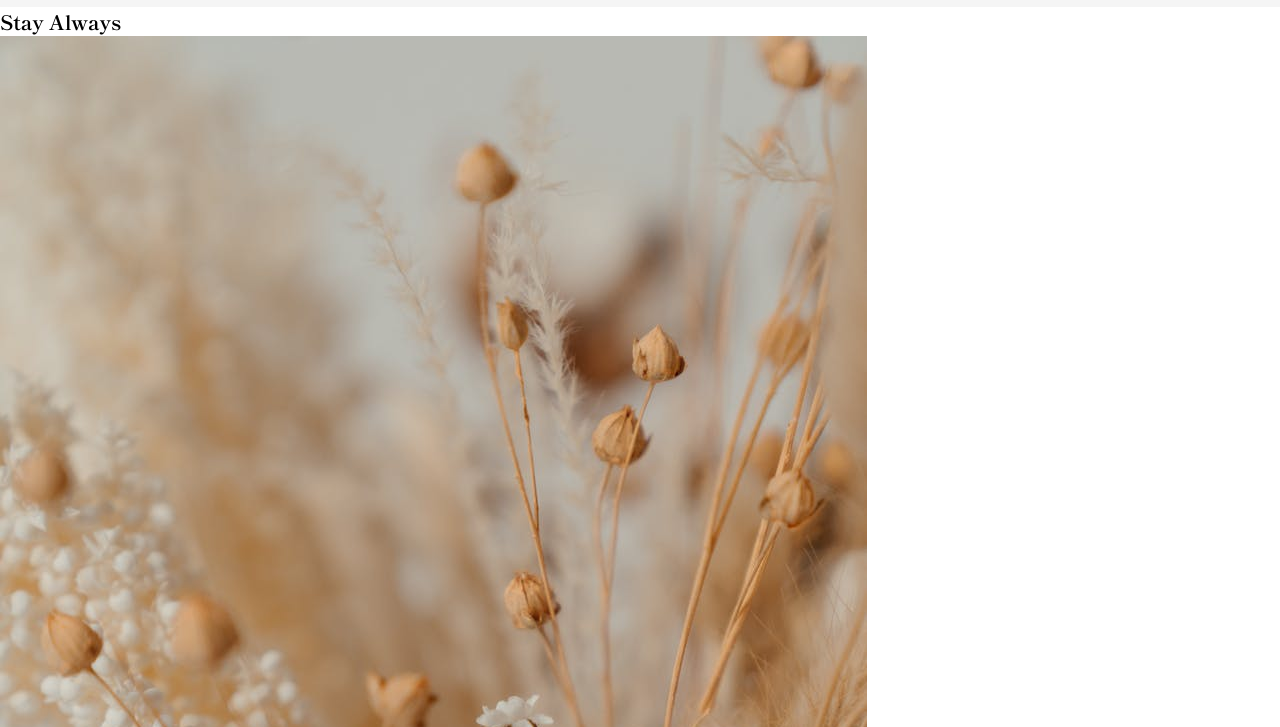
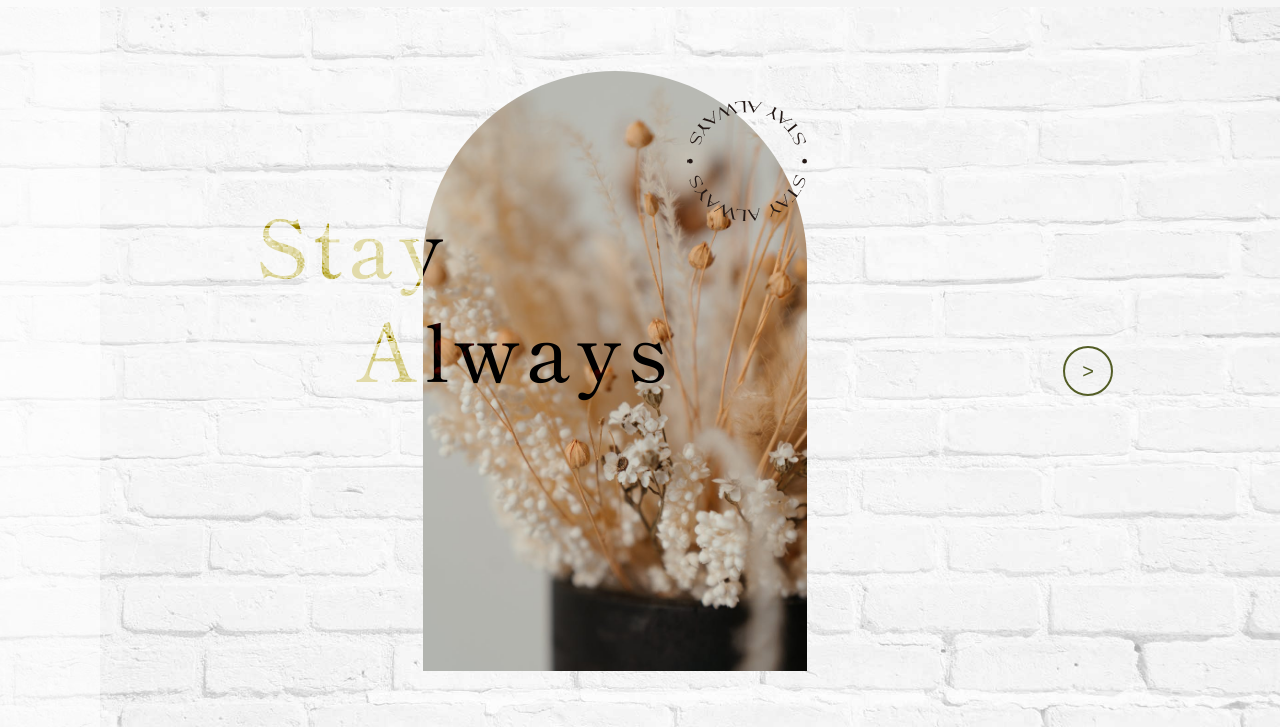
Before and after one commit to joyce44528/cfd104, a website: page home.html in a window 1280 px wide. Shown: the part 73-800 px from the top of the page. Drawn offline with Linux system fonts and the light colour scheme.

Commit message:
完成大部分banner(除slider-text和點點)

```diff
--- a/compass/app/css/main.css
+++ b/compass/app/css/main.css
@@ -29,9 +29,28 @@ img {
     object-fit: cover;
 }
 
+/* common settings */
+
+.heading-primary {
+    font-size: 8rem;
+    font-weight: 500;
+}
+
+
 /* /////////////////////////////////////////////////////////// */
 .header-wrap {
     background-color: #f5f5f5;
+    position: relative;
+}
+
+.header-wrap::before {
+    position: absolute;
+    top: 0;
+    left: 0;
+    content: '';
+    height: 100%;
+    width: 10rem;
+    background-color: rgba(255, 255, 255, .6);
 }
 
 /* navbar */
@@ -47,6 +66,7 @@ img {
 .navbar-logo {
     display: block;
     width: 8rem;
+    z-index: 2;
 }
 
 .navbar ul {
@@ -140,3 +160,92 @@ img {
 .nav-toggle:hover::before {
     transform: scale(.8,.8);
 }
+
+/* banner */
+.banner {
+    padding: 5% 0;
+    background: url('/imgs/bg_brick-wall.jpg') 0 0 / cover;
+}
+
+.banner-wrap {
+    position: relative;
+    display: flex;
+    justify-content: center;
+}
+
+.banner-title {
+    position: absolute;
+    top: 20%;
+    left: 20%;
+    z-index: 2;
+    line-height: 1.3;
+    letter-spacing: .6rem;
+    color: rgb(61 50 21);
+    mix-blend-mode: color-burn;
+}
+
+.banner-title span {
+    display: block;
+    margin-left: 10rem;
+}
+
+.banner-slider {
+    display: flex;
+    align-items: center;
+    justify-content: center;
+    width: 100%;
+}
+
+.slider-content,
+.slider-btn {
+    margin-left: 20%;
+}
+
+.slider-content {
+    width: 30%;
+    position: relative;
+
+}
+
+.slider-content::before {
+    content: '';
+    width: 12rem;
+    height: 12rem;
+    background-image: url('/imgs/SVG/logo-decoration.svg');
+    position: absolute;
+    top: 5%;
+    right: 0;
+    animation: rotateCircle 10s linear infinite;
+
+
+}
+
+.slide {
+    height: 60rem;
+    width: 100%;
+}
+
+.slide img {
+    width: 100%;
+    height: 100%;
+    border-radius: 300px 300px 0% 0%;
+}
+
+.next-btn {
+    background-color: transparent;
+    border: 2px solid #535D26;
+    color: #535D26;
+    height: 5rem;
+    width: 5rem;
+    border-radius: 50%;
+    font-size: 2rem;
+}
+
+
+/* animation */
+
+@keyframes rotateCircle {
+    to {
+        transform: rotate(360deg);
+    }
+}
--- a/home.html
+++ b/home.html
@@ -64,11 +64,10 @@
             <nav class="main-nav">
             </nav>
         </div>
-    </div>
         <!-- banner -->
         <header class="banner">
             <div class="banner-wrap">
-            <h1 class="heading-primary">
+                <h1 class="heading-primary banner-title">
                     Stay
                     <span>Always</span>
                 </h1>
@@ -79,13 +78,15 @@
                                 <img src="imgs/banner-stayAlways.jpeg" alt="stayAlways impression">
                             </a>
                         </div>
+                    </div>
                     <div class="slider-btn">
-                        <button class="next-btn">></button>
-                      </div>
+                        <button class="next-btn">&gt;</button>
                     </div>
                 </div>
             </div>
         </header>
+    </div>
+
 
 </body>
 </html>
```
Lines whose indentation alone changed are shown as unchanged.
